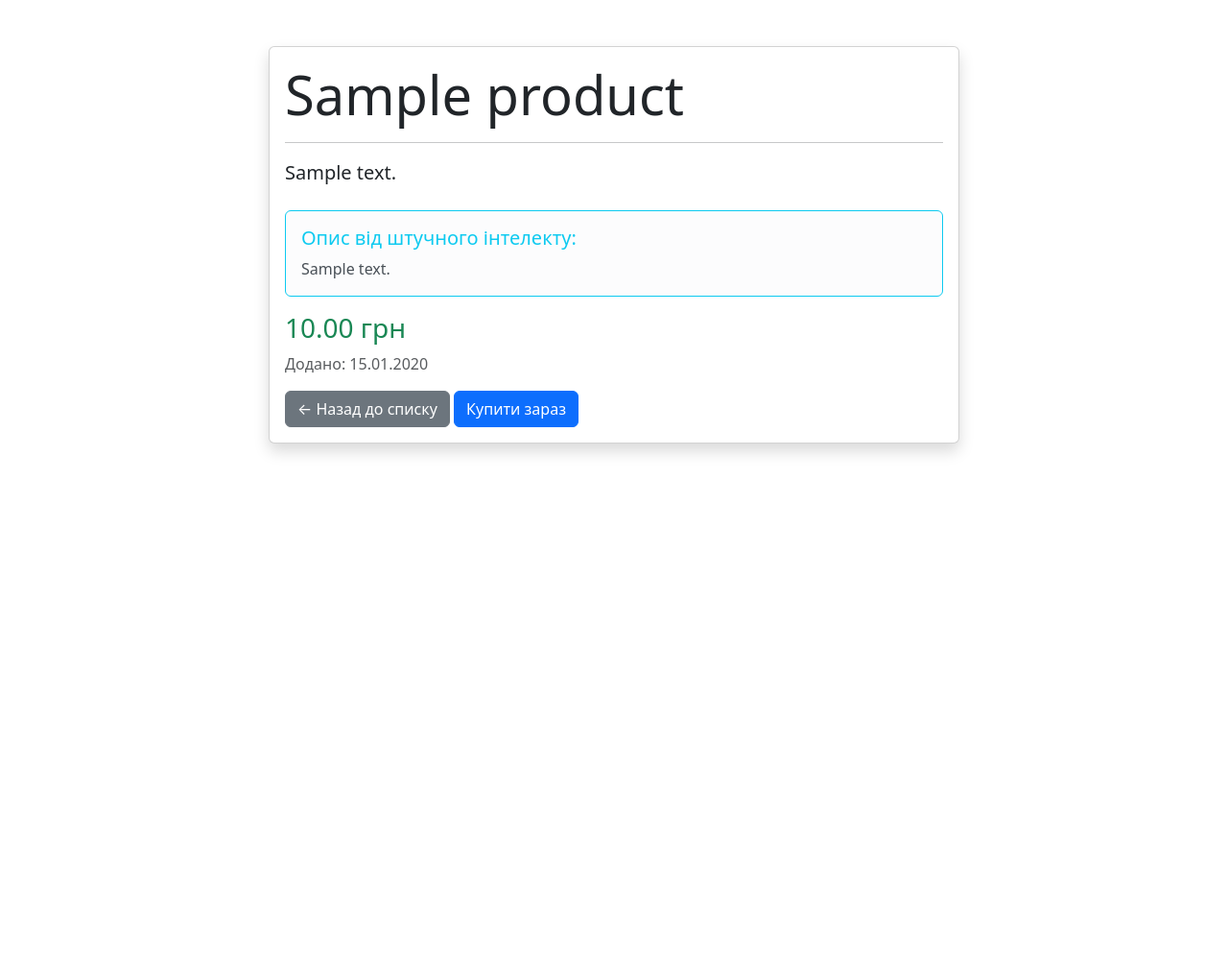
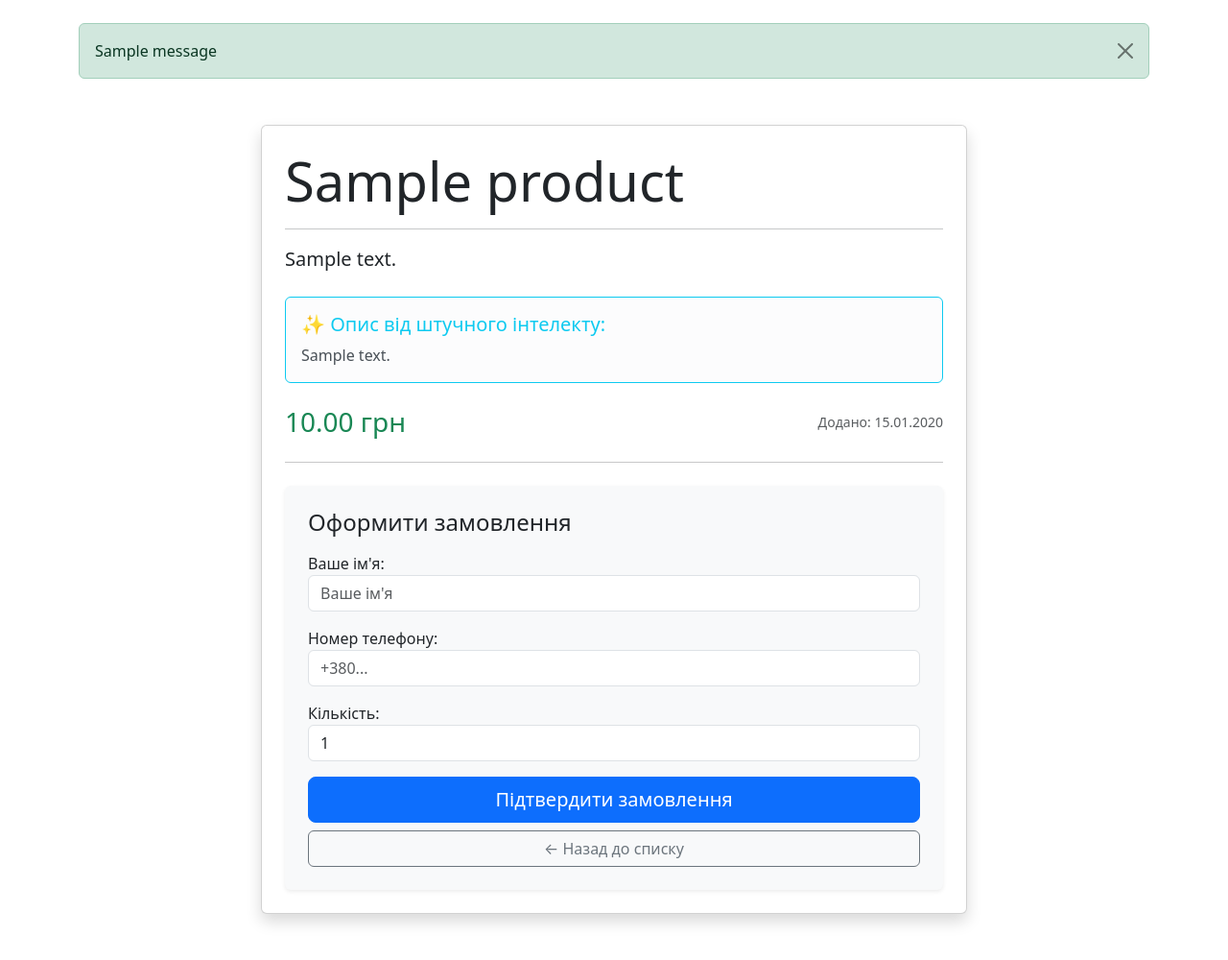
Before and after one commit to Vladyslav-Palamarchuk/django_withAi_project-1, a Django app: page /products/1/ in a window 1280 px wide. Shown: the part 56-1056 px from the top of the page at 96% size. Before the commit the page ends 529 px from the top, so only its background shows below. Run offline with Django 5.2, Linux system fonts and the light colour scheme; tables that the repository leaves empty hold one stand-in row (values such as "Sample post"); one stand-in notice (Sample message) is shown.

Commit message:
mplemented rder model, odelorm with validation and integrated success messages

```diff
--- /dev/null
+++ b/products/form.py
@@ -0,0 +1,36 @@
+from django import forms
+from .models import Order
+
+
+class OrderForm(forms.ModelForm):
+    class Meta:
+        model = Order
+        fields = ['customer_name', 'customer_phone', 'quantity']
+
+
+        widgets = {
+            'customer_name': forms.TextInput(attrs={
+                'class': 'form-control',
+                'placeholder': 'Ваше ім\'я'
+            }),
+            'customer_phone': forms.TextInput(attrs={
+                'class': 'form-control',
+                'placeholder': '+380...'
+            }),
+            'quantity': forms.NumberInput(attrs={
+                'class': 'form-control',
+                'min': 1
+            }),
+        }
+        labels = {
+            'customer_name': "Ваше ім'я",
+            'customer_phone': "Номер телефону",
+            'quantity': "Кількість",
+        }
+
+
+    def clean_quantity(self):
+        quantity = self.cleaned_data.get('quantity')
+        if quantity > 5:
+            raise forms.ValidationError("Вибачте, кількість до 5 одиниць.")
+        return quantity
--- a/products/models.py
+++ b/products/models.py
@@ -14,3 +14,14 @@ class Product(models.Model):
 
     def __str__(self):
         return f"{self.title} - {self.price} грн."
+
+
+class Order(models.Model):
+    product = models.ForeignKey(Product, on_delete=models.CASCADE, related_name='order')
+    customer_name = models.CharField(max_length=100)
+    customer_phone = models.CharField(max_length=20)
+    quantity = models.PositiveIntegerField(default=1)
+    created_at = models.DateTimeField(auto_now_add=True)
+
+    def __str__(self):
+        return f"Замовлення {self.product.title} від {self.customer_name}"
--- a/products/templates/products/product_detail.html
+++ b/products/templates/products/product_detail.html
@@ -4,26 +4,54 @@
 <div class="container mt-5">
     <div class="row">
         <div class="col-lg-8 offset-lg-2">
-            <div class="card shadow">
-                <div class="card-body">
+
+            <div class="card shadow mb-5">
+                <div class="card-body p-4">
                     <h1 class="display-4">{{ product.title }}</h1>
                     <hr>
+
+
                     <p class="lead">{{ product.description }}</p>
+
+
                     {% if product.ai_description %}
                         <div class="alert alert-light border-info mt-4">
-                            <h5 class="text-info"> Опис від штучного інтелекту:</h5>
+                            <h5 class="text-info">✨ Опис від штучного інтелекту:</h5>
                             <p class="mb-0">{{ product.ai_description }}</p>
                         </div>
                     {% endif %}
-                    <h3 class="text-success">{{ product.price }} грн</h3>
-                    <p class="text-muted">Додано: {{ product.created_at|date:"d.m.Y" }}</p>
 
-                    <a href="{% url 'product-list' %}" class="btn btn-secondary">← Назад до списку</a>
-                    <button class="btn btn-primary">Купити зараз</button>
+
+                    <div class="d-flex justify-content-between align-items-center mt-4">
+                        <h3 class="text-success mb-0">{{ product.price }} грн</h3>
+                        <p class="text-muted mb-0 small">Додано: {{ product.created_at|date:"d.m.Y" }}</p>
+                    </div>
+
+                    <hr class="my-4">
+
+
+                    <div class="bg-light p-4 rounded shadow-sm">
+                        <h4 class="mb-3">Оформити замовлення</h4>
+
+                        <form method="POST">
+                            {% csrf_token %}
+
+
+                            <div class="mb-3">
+                                {{ form.as_p }}
+                            </div>
+
+                            <div class="d-grid gap-2">
+                                <button type="submit" class="btn btn-primary btn-lg">Підтвердити замовлення</button>
+                                <a href="{% url 'product-list' %}" class="btn btn-outline-secondary">← Назад до списку</a>
+                            </div>
+                        </form>
+                    </div>
+
+
                 </div>
             </div>
         </div>
     </div>
 </div>
-
 {% endblock %}
--- a/products/views.py
+++ b/products/views.py
@@ -1,6 +1,9 @@
-from django.shortcuts import render
+from django.shortcuts import render, redirect
 from django.views.generic import ListView, DetailView
 from .models import Product
+from django.contrib import messages
+from .form import OrderForm
+
 
 
 # Create your views here.
@@ -15,3 +18,17 @@ class ProductDetailView(DetailView):
     model = Product
     templates_name = 'product/product_detail.html'
     context_object_name = 'product'
+
+    def get_context_data(self, **kwargs):
+        context = super().get_context_data(**kwargs)
+        context['form'] = OrderForm()
+        return context
+
+    def post(self, request, *args, **kwargs):
+        form = OrderForm(request.POST)
+        if form.is_valid():
+            order = form.save(commit=False)
+            order.product = self.get_object()
+            order.save()
+            messages.success(request, f"Дякуємо, {order.customer_name}! Замовлення прийнято.")
+            return redirect('product-detail', pk=order.product.pk)
--- a/templates/base.html
+++ b/templates/base.html
@@ -15,9 +15,16 @@
         </div>
     </nav>
 
-    <div class="container">
-
-
+    <div class="container mt-3">
+    {% if messages %}
+        {% for message in messages %}
+            <div class="alert alert-{{ message.tags }} alert-dismissible fade show" role="alert">
+                {{ message }}
+                <button type="button" class="btn-close" data-bs-dismiss="alert"></button>
+            </div>
+        {% endfor %}
+    {% endif %}
+</div>
 
          {% block content %}
         {% endblock %}
```
Also changed, not shown: products/migrations/0003_order.py (added), products/migrations/0004_rename_customer_phon_order_customer_phone.py (added).
